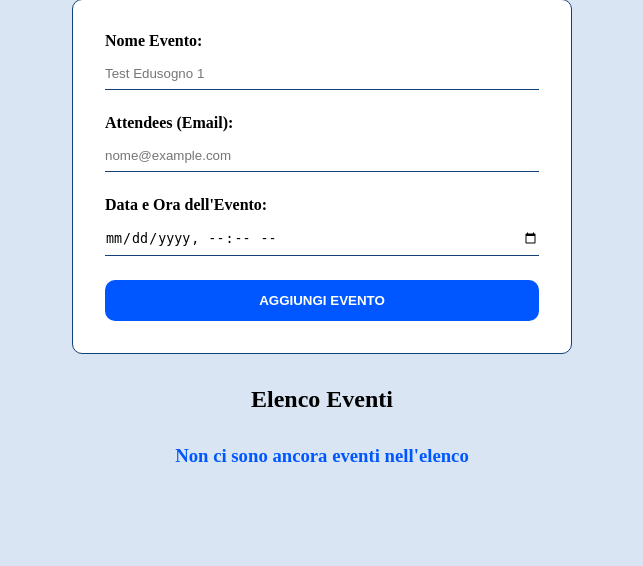
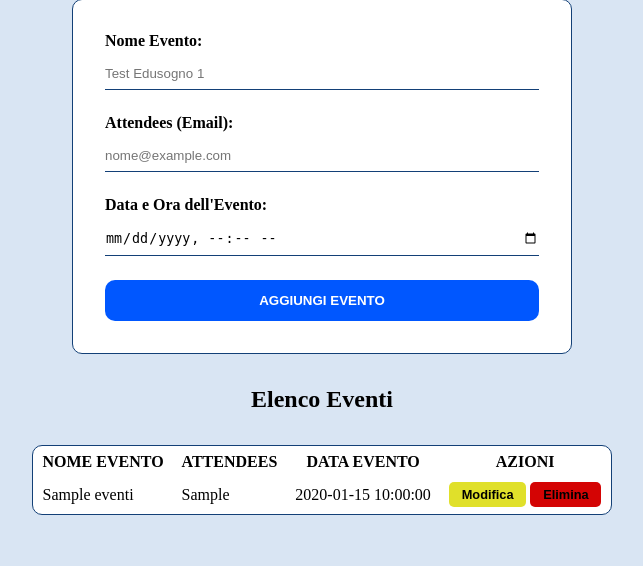
Before and after one commit to DavideFarci/edusogno-task, a PHP site: page /EduSogno/dashboard.php in a window 1280 px wide. Shown: the part 234-800 px from the top of the page, without its empty margins (318-961 px from the left). Run offline with PHP 8.4, Linux system fonts and the light colour scheme; the visitor is signed in with stand-in values (Sample User, id 1); tables that the repository leaves empty hold one stand-in row (values such as "Sample post").

Commit message:
remove control for empty list

```diff
--- a/admin.php
+++ b/admin.php
@@ -1,7 +1,6 @@
 <?php
 $admin = ["davide.farci9@gmail.com"];
 
-//Descrizione classe evento con proprietà
 class Evento
 {
     public $id;
@@ -65,13 +64,11 @@ class EventController
 
     public function index()
     {
-        // Query SQL per recuperare gli eventi dal database
         $sqlEventi = "SELECT * FROM eventi";
         $result = mysqli_query($this->conn, $sqlEventi);
 
         if ($result) {
             while ($row = mysqli_fetch_assoc($result)) {
-                // Creazione di oggetti Evento e aggiunta all'array $eventi
                 $evento = new Evento($row['id'], $row['attendees'], $row['nome_evento'], $row['data_evento']);
                 $eventi[] = $evento;
             }
@@ -111,7 +108,6 @@ class EventController
 
     public function update($id, $attendees,  $nome_evento, $data_evento)
     {
-        // Query SQL per aggiornare l'evento nel database
         $sqlMod = "UPDATE eventi SET attendees = '$attendees',  nome_evento = '$nome_evento', data_evento = '$data_evento' WHERE id = '$id'";
 
         if (mysqli_query($this->conn, $sqlMod)) {
@@ -127,7 +123,6 @@ class EventController
 
     public function delete($id)
     {
-        // Cerco l'evento da eliminare e se esite lo elimino
         foreach ($this->eventi as $indice => $evento) {
             if ($evento->getId() === $id) {
                 unset($this->eventi[$indice]);
--- a/dashboard.php
+++ b/dashboard.php
@@ -70,7 +70,6 @@ if (in_array($emailAdmin, $admin)) {
     </div>
 
     <h2>Elenco Eventi</h2>
-    <?php if (isset($eventi)) {?>
     <table>
         <tr>
             <th>NOME EVENTO</th>
@@ -84,8 +83,8 @@ if (in_array($emailAdmin, $admin)) {
             <td><?= $evento->getAttendees(); ?></td>
             <td><?= $evento->getDataEvento(); ?></td>
             <td>
+                <!-- modifica  -->
                 <form class="form_inline" action="edit.php" method="get">
-                    <!-- Passa l'ID dell'evento come parametro nella URL -->
                     <input type="hidden" name="id_evento" value="<?= $evento->getId(); ?>">
                     <button class="btn_table edit" type="submit">Modifica</button>
                 </form>
@@ -100,8 +99,5 @@ if (in_array($emailAdmin, $admin)) {
         </tr>
         <?php } ?>
     </table>
-    <?php }else {
-        ?> <h3 style="text-align: center; color: #0057ff">Non ci sono ancora eventi nell'elenco</h3> <?php
-    } ?>
 </body>
 </html>
```
